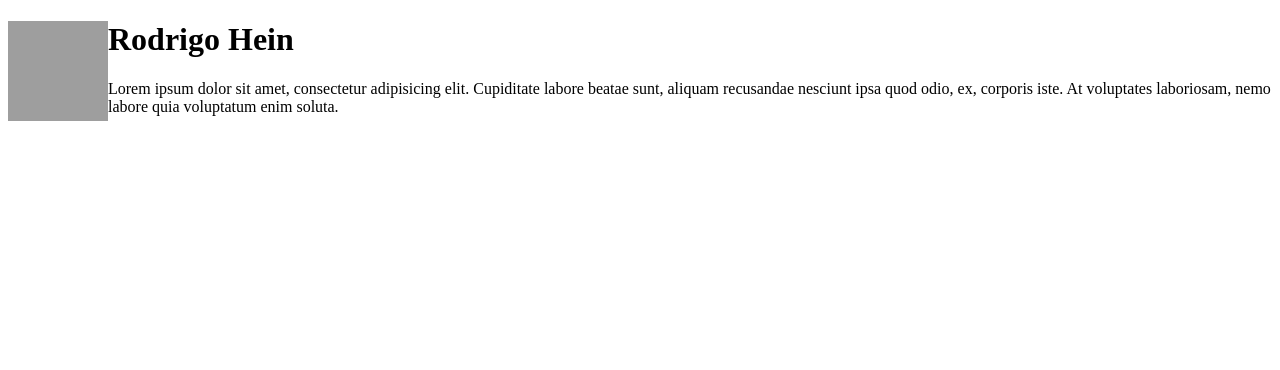
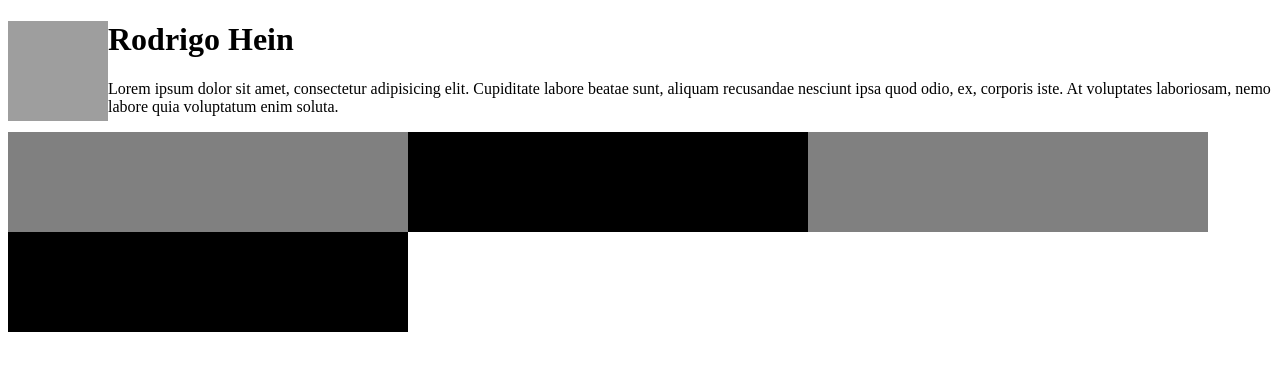
Before and after one commit to Rod1986/cv, a plain HTML site: page index.html in a window 1280 px wide. Drawn offline with Linux system fonts and the light colour scheme; grey boxes are pictures that could not be loaded.

Commit message:
boxes added

```diff
--- a/index.html
+++ b/index.html
@@ -13,11 +13,15 @@
 	<meta http-equiv="X-UA-Compatible" content="IE=edge">
 	<title>CV Rodrigo Hein</title>
 	<link rel="stylesheet" href="">
-
 </head>
 <body>
 	<img src="https://desafios.s3.amazonaws.com/uploads/user/photo/159/Snapshot_20160122.JPG?X-Amz-Expires=60000&amp;X-Amz-Date=20160203T002122Z&amp;X-Amz-Algorithm=AWS4-HMAC-SHA256&amp;X-Amz-Credential=AKIAJQ77P3ZFMZDQY24Q/20160203/us-east-1/s3/aws4_request&amp;X-Amz-SignedHeaders=host&amp;X-Amz-Signature=acce8064425c85cd8364e7e3c28ca6cd8516b15d0f238f28d825aac48976ec31" style="height:100px; width:100px; float:left">
 	<h1>Rodrigo Hein</h1>
 	<p>Lorem ipsum dolor sit amet, consectetur adipisicing elit. Cupiditate labore beatae sunt, aliquam recusandae nesciunt ipsa quod odio, ex, corporis iste. At voluptates laboriosam, nemo labore quia voluptatum enim soluta.</p>
+	<div style="width:400px;height:100px;background-color:gray;float:left"></div>
+	<div style="width:400px;height:100px;background-color:black;float:left"></div>
+	<div style="width:400px;height:100px;background-color:gray;float:left"></div>
+	<div style="width:400px;height:100px;background-color:black;float:left"></div>
+
 </body>
 </html>
```
